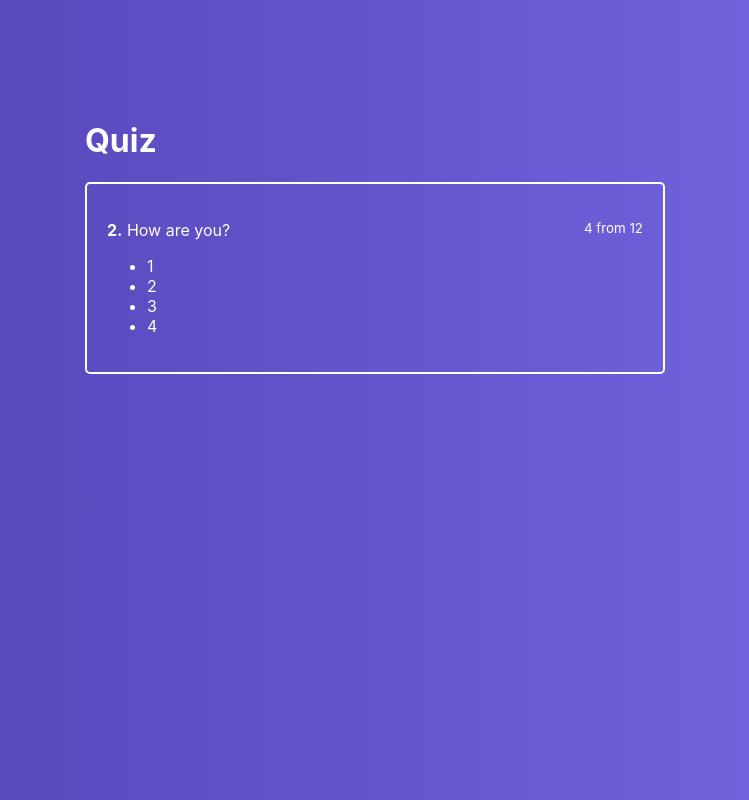
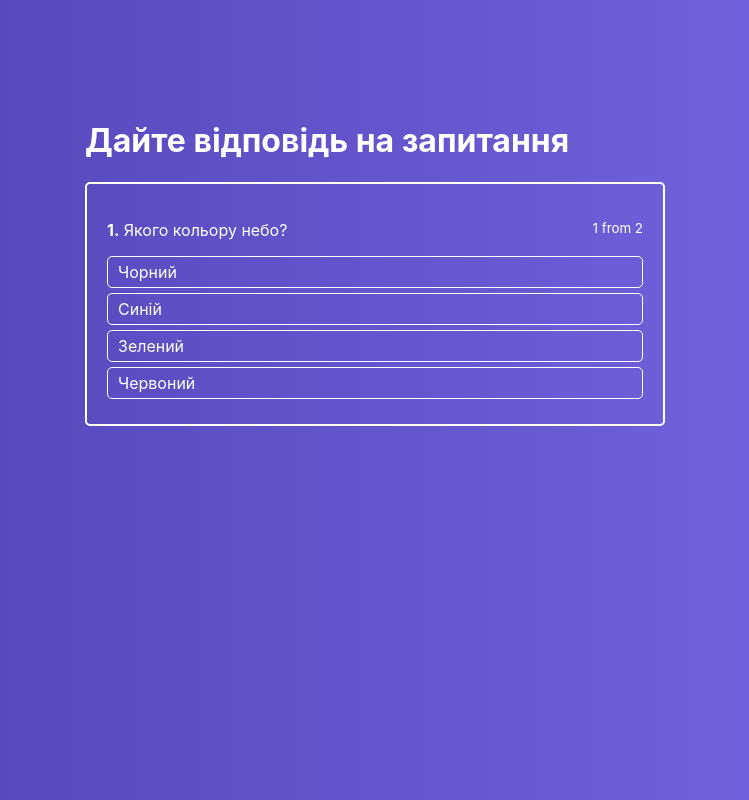
Before and after one commit to rostia-vrt/react-quiz, a React (Create React App) app: page / in a window 1280 px wide. Shown: the whole page, without its empty margins (265-1014 px from the left). Built offline with nearby package versions, Linux system fonts and the light colour scheme.

Commit message:
add new questions and styles

```diff
--- a/src/components/ActiveQuiz/ActiveQuiz.js
+++ b/src/components/ActiveQuiz/ActiveQuiz.js
@@ -1,24 +1,24 @@
 import React from 'react'
 import classes from '../ActiveQuiz/ActiveQuiz.module.css'
+import AnswersList from './AnswersList/AnswersList'
 
 
 const ActiveQuiz = props => (
     <div className={classes.ActiveQuiz}>
         <p className={classes.Question}>
             <span>
-                <strong>2.</strong>
-                &nbsp;How are you?
+                <strong>{props.answerNumber}.</strong>&nbsp;
+                {props.question}
             </span>
 
-            <small>4 from 12</small>
+            <small>{props.answerNumber} from {props.quizLength}</small>
         </p>
 
-        <ul>
-            <li>1</li>
-            <li>2</li>
-            <li>3</li>
-            <li>4</li>
-        </ul>
+        <AnswersList
+            state={props.state}
+            answers={props.answers}
+            onAnswerClick={props.onAnswerClick}
+        />
     </div>
 )
 
--- /dev/null
+++ b/src/components/ActiveQuiz/AnswersList/AnswerItem/AnswerItem.js
@@ -0,0 +1,22 @@
+import React from 'react'
+import classes from '../AnswerItem/AnswerItem.module.css'
+
+
+const AnswerItem = props => {
+
+    const cls = [classes.AnswerItem]
+
+    if(props.state) {
+        cls.push(classes[props.state])
+    }
+
+    return (
+        <li className={cls.join(' ')}
+            onClick={() => props.onAnswerClick(props.answer.id)}>
+
+            {props.answer.text}
+        </li>
+    )
+}
+
+export default AnswerItem
--- /dev/null
+++ b/src/components/ActiveQuiz/AnswersList/AnswerItem/AnswerItem.module.css
@@ -0,0 +1,20 @@
+.AnswerItem{
+    border: 1px solid #fff;
+    border-radius: 5px;
+    padding: 5px 10px;
+    margin-bottom: 5px;
+    cursor: pointer;
+}
+
+.AnswerItem:hover {
+    background: rgba(255, 255, 255, .2);
+    transition: background .3s ease-in-out;
+}
+
+.AnswerItem.success{
+    background: rgba(161, 240,69, .7);
+}
+
+.AnswerItem.error{
+    background: rgba(240, 87, 108, .7);
+}
--- /dev/null
+++ b/src/components/ActiveQuiz/AnswersList/AnswersList.js
@@ -0,0 +1,20 @@
+import React from 'react'
+import classes from '../AnswersList/AnswersList.module.css'
+import AnswerItem from './AnswerItem/AnswerItem'
+
+const AnswersList = props => (
+    <ul className={classes.AnswersList}>
+        {props.answers.map((answer,index) => {
+            return (
+                <AnswerItem
+                key={index}
+                answer={answer}
+                onAnswerClick={props.onAnswerClick}
+                state={props.state ? props.state[answer.id] : null}
+                />
+            )
+        }) }
+    </ul>
+)
+
+export default AnswersList
--- /dev/null
+++ b/src/components/ActiveQuiz/AnswersList/AnswersList.module.css
@@ -0,0 +1,5 @@
+.AnswersList {
+    list-style: none;
+    margin: 0;
+    padding: 0;
+}
--- a/src/containers/Quiz/Quiz.js
+++ b/src/containers/Quiz/Quiz.js
@@ -5,7 +5,65 @@ import ActiveQuiz from '../../components/ActiveQuiz/ActiveQuiz'
 
 class Quiz extends Component {
     state = {
-        quiz: []
+        activeQuestion: 0,
+        answerstate: null,
+        quiz: [
+            { question: 'Якого кольору небо?',
+                rightAnswerId: 2,
+                id: 1,
+                answers: [
+                    {text: 'Чорний' , id: 1},
+                    {text: 'Синій', id: 2},
+                    {text: 'Зелений', id: 3},
+                    {text: 'Червоний', id: 4}
+                ]
+            },
+            { question: 'В котрому році заснували Львів?',
+                rightAnswerId: 4,
+                id: 2,
+                answers: [
+                    {text: '1568' , id: 1},
+                    {text: '1517', id: 2},
+                    {text: '980', id: 3},
+                    {text: '1256', id: 4}
+                ]
+            }
+        ]
+    }
+
+    onAnswerClickHandler = answerId => {
+        const question = this.state.quiz[this.state.activeQuestion]
+
+        if(question.rightAnswerId === answerId){
+
+            this.setState({
+                answerState: {[answerId]: 'success'}
+            })
+
+            const timeOut = window.setTimeout(() => {
+                if(this.isQuizFinished()) {
+                    console.log('Finished');
+                } else {
+                    this.setState({
+                        activeQuestion: this.state.activeQuestion + 1
+                    })
+                }
+
+                window.clearTimeout(timeOut)
+            }, 1000)
+
+
+        } else {
+            this.setState({
+                answerState: {[answerId]: 'error'}
+            })
+        }
+
+
+    }
+
+    isQuizFinished() {
+        return this.state.activeQuestion + 1 === this.state.quiz.length
     }
 
 
@@ -13,9 +71,16 @@ class Quiz extends Component {
         return (
             <div className={classes.Quiz}>
                 <div className={classes.QuizWrapper}>
-                    <h1>Quiz</h1>
+                    <h1>Дайте відповідь на запитання</h1>
 
-                    <ActiveQuiz/>
+                    <ActiveQuiz
+                    answers={this.state.quiz[this.state.activeQuestion].answers}
+                    question={this.state.quiz[this.state.activeQuestion].question}
+                    onAnswerClick={this.onAnswerClickHandler}
+                    quizLength={this.state.quiz.length}
+                    answerNumber={this.state.activeQuestion + 1}
+                    state={this.state.answerstate}
+                    />
                 </div>
             </div>
         )
```
Also changed, not shown: 1 other file (tests, documents, lock files or other folders).
